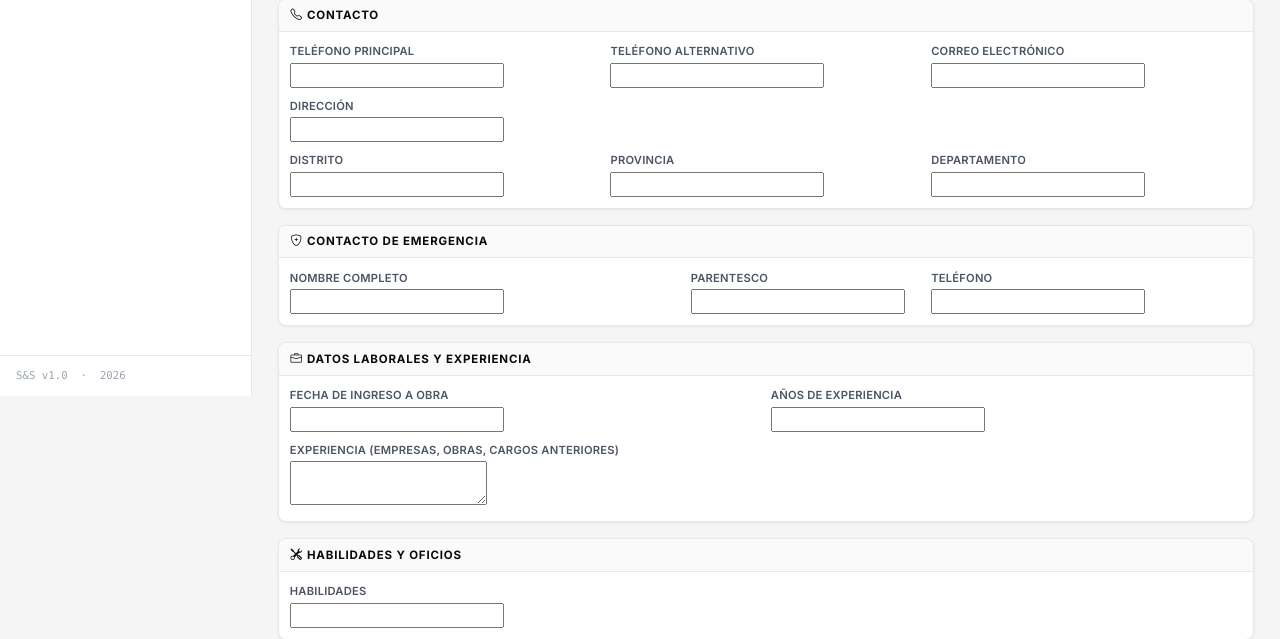
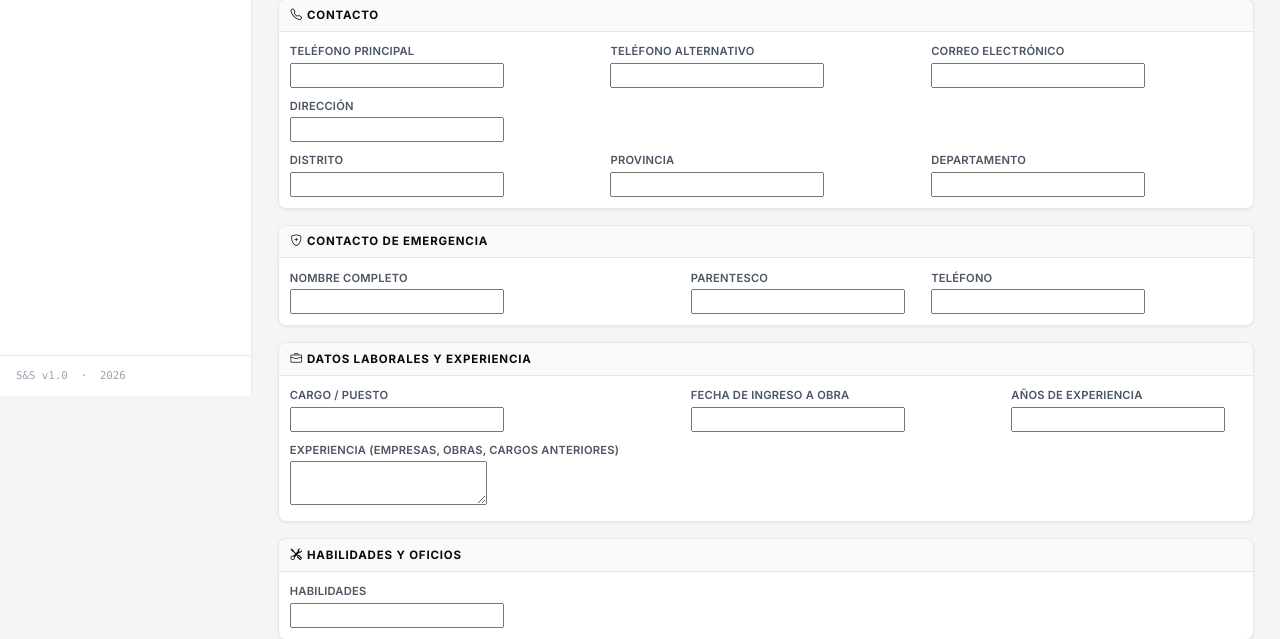
Before and after one commit to harri28/structure, a Django app: template templates/maquinaria/trabajador_form.html in a window 1280 px wide. Shown: the part 404-1043 px from the top of the page. Run offline with Django 5.2, Linux system fonts and the light colour scheme; the template is opened without the code that fills it: most values are stand-ins (such as "Sample title", 1, 10 or a date in 2020); grey boxes marked "Sample" are stand-in pictures; form fields are guessed from the names that the template uses.

Commit message:
Trabajador: reincorporar campo Cargo/Puesto al form
Se restaura tipo_personal en TrabajadorForm (fields, widget y queryset filtrado por activos). La pestaña Cargos de Cuadrilla sigue sirviendo como catálogo para crear nuevos cargos; esos cargos alimentan automáticamente el dropdown del form del trabajador.

Co-Authored-By: Claude Opus 4.7 <noreply@anthropic.com>

```diff
--- a/templates/maquinaria/trabajador_form.html
+++ b/templates/maquinaria/trabajador_form.html
@@ -126,11 +126,15 @@
     <div class="card-header"><i class="bi bi-briefcase me-1"></i>Datos laborales y experiencia</div>
     <div class="card-body">
       <div class="row g-3">
-        <div class="col-md-6">
+        <div class="col-md-5">
+          <label class="form-label">Cargo / Puesto</label>
+          {{ form.tipo_personal }}
+        </div>
+        <div class="col-md-4">
           <label class="form-label">Fecha de ingreso a obra</label>
           {{ form.fecha_ingreso }}
         </div>
-        <div class="col-md-6">
+        <div class="col-md-3">
           <label class="form-label">Años de experiencia</label>
           {{ form.anios_experiencia }}
         </div>
```
Also changed, not shown: apps/maquinaria/forms.py (+5 -2 lines).
